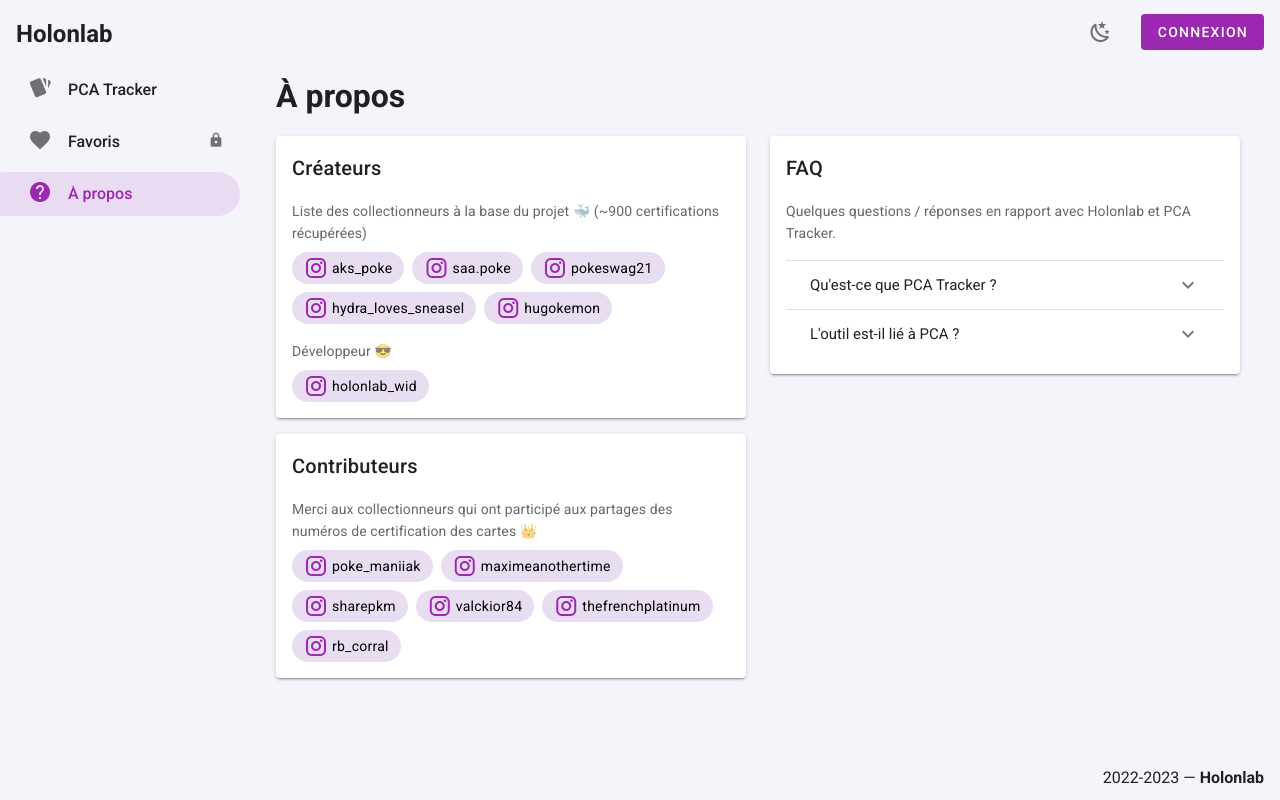
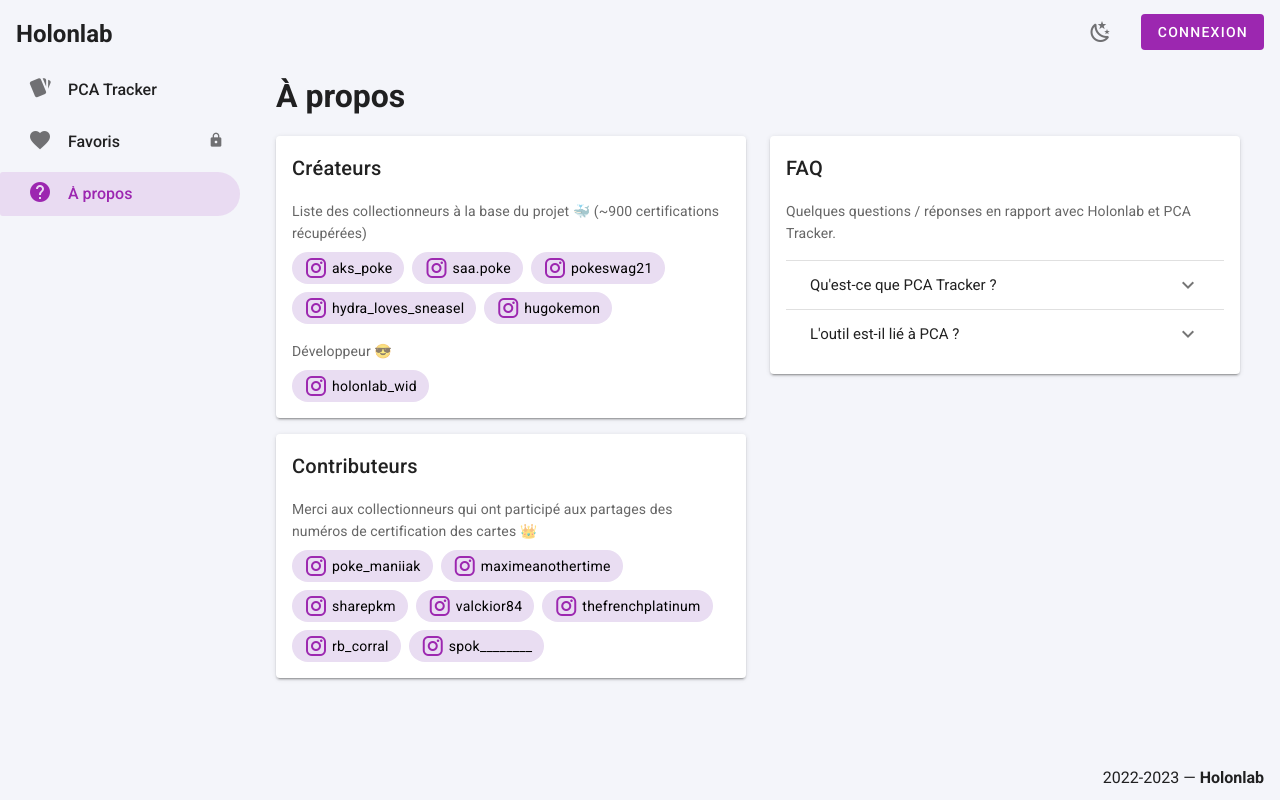
Before and after one commit to v-p-l/holonlab, a Vue app: page /about in a window 1280 px wide. Built offline with nearby package versions, Linux system fonts and the light colour scheme; no server answers.

Commit message:
added contributor

```diff
--- a/src/views/About/components/Contributors.vue
+++ b/src/views/About/components/Contributors.vue
@@ -23,7 +23,7 @@
   name: "Contributors",
   data() {
     return {
-      contributors: ["poke_maniiak", "maximeanothertime", "sharepkm", "valckior84", "thefrenchplatinum", "rb_corral"]
+      contributors: ["poke_maniiak", "maximeanothertime", "sharepkm", "valckior84", "thefrenchplatinum", "rb_corral", "spok________"]
     };
   },
 };
```
